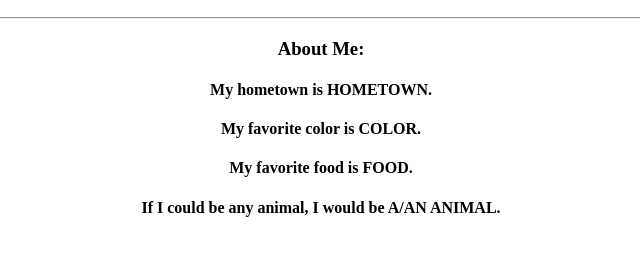
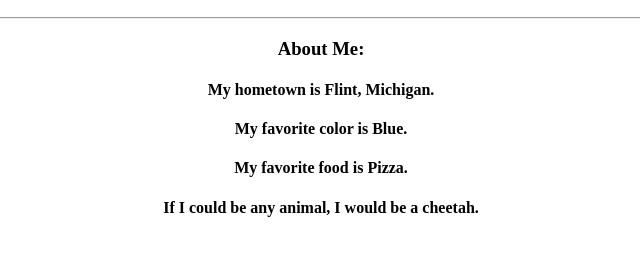
Before and after one commit to chalkeater/profile2, a plain HTML site: page index.html in a window 1280 px wide. Shown: the part 110-366 px from the top of the page, without its empty margins (319-959 px from the left). Drawn offline with Linux system fonts and the light colour scheme.

Commit message:
Add my info.

```diff
--- a/index.html
+++ b/index.html
@@ -11,10 +11,10 @@
 				<h2>Software Developer</h2>
 				<hr>
 				<h3>About Me:</h3>
-					<h4>My hometown is HOMETOWN.</h4>
-					<h4>My favorite color is COLOR.</h4>
-					<h4>My favorite food is FOOD.</h4>
-					<h4>If I could be any animal, I would be A/AN ANIMAL.</h4>
+					<h4>My hometown is Flint, Michigan.</h4>
+					<h4>My favorite color is Blue.</h4>
+					<h4>My favorite food is Pizza.</h4>
+					<h4>If I could be any animal, I would be a cheetah.</h4>
 			</div>
 		  </body>
 		</html>
```
